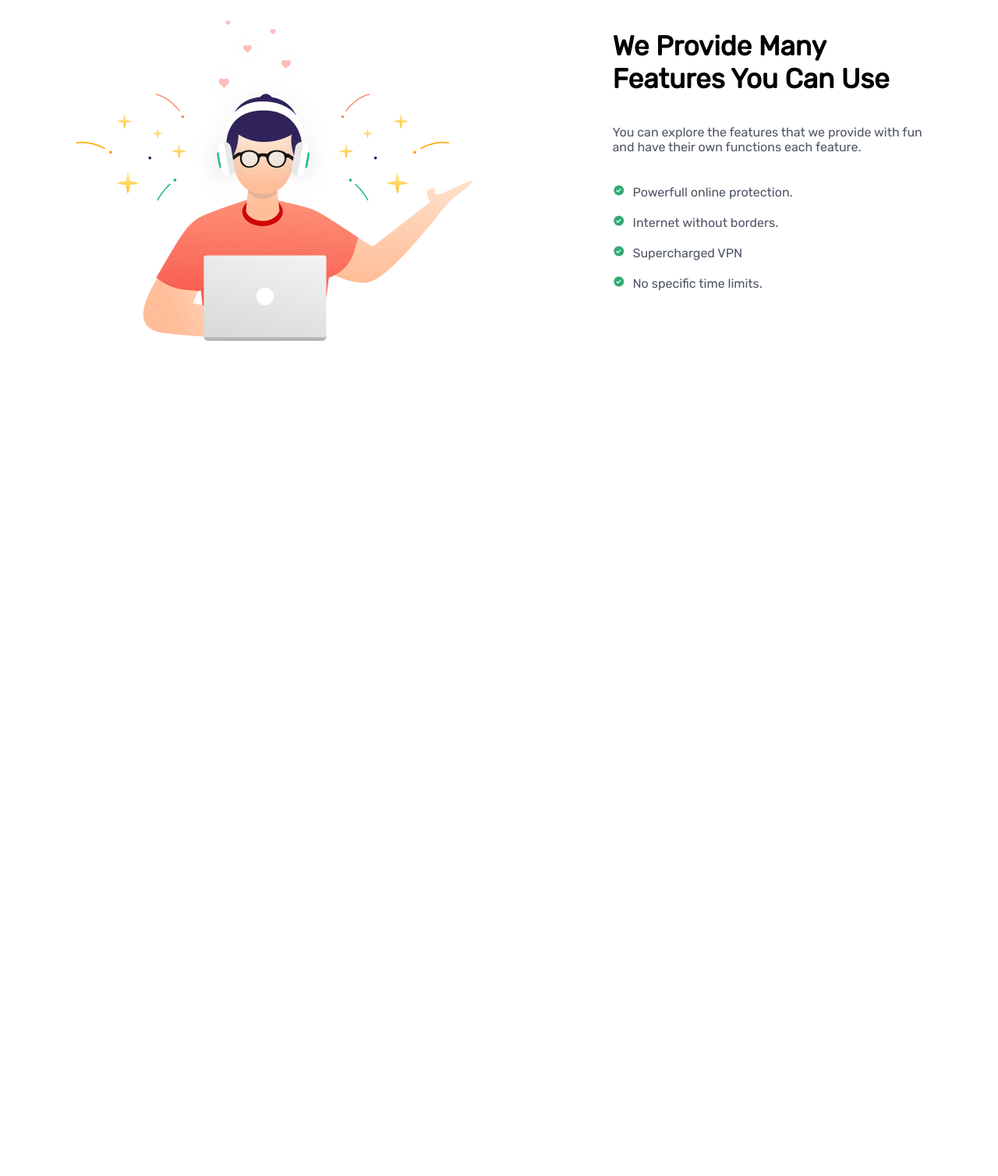
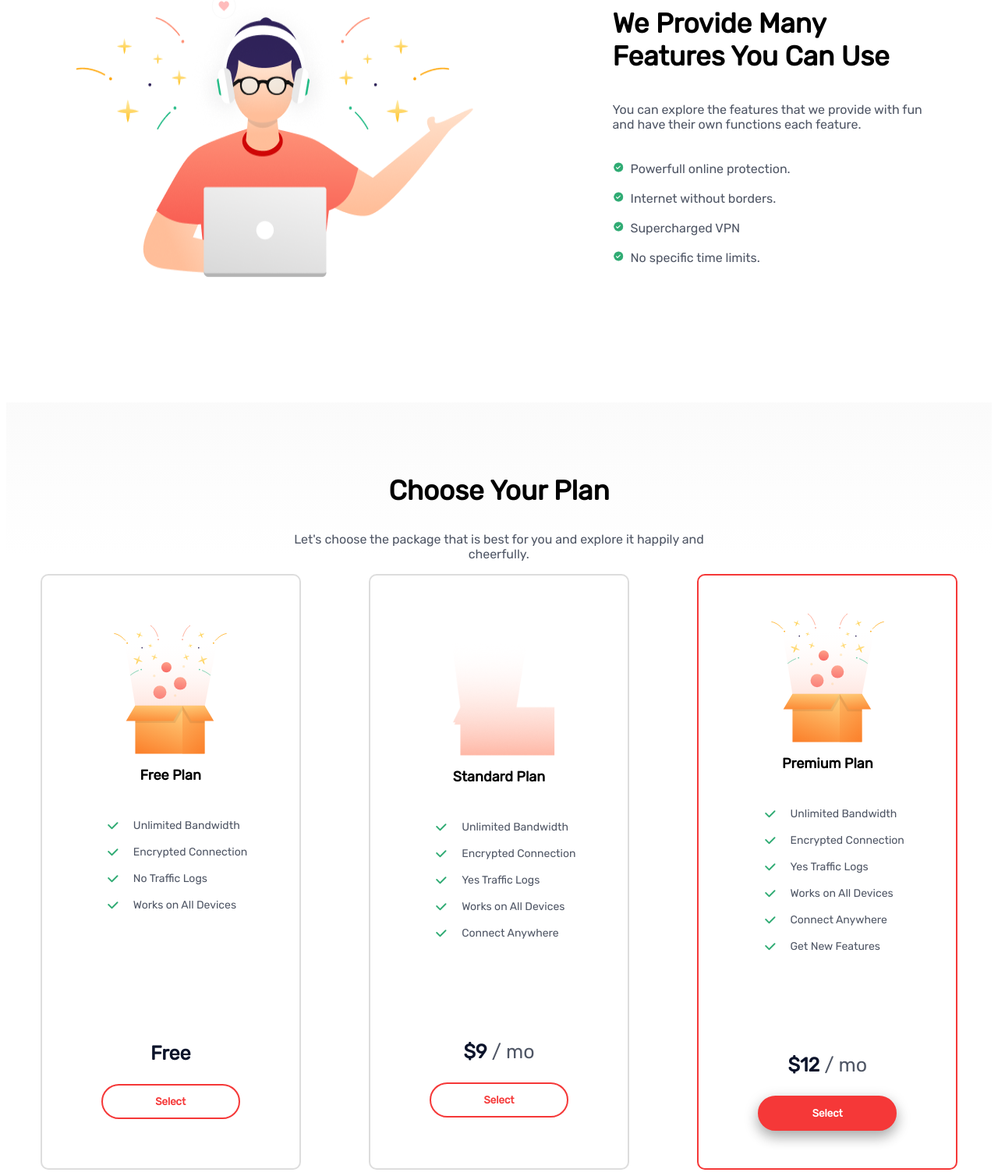
Before and after one commit to Sacar07/LaslesVPN, a plain HTML site: page index.html in a window 1280 px wide. Shown: the part 790-2298 px from the top of the page at 78% size. Before the commit the page ends 1236 px from the top, so only its background shows below. Drawn offline with Linux system fonts and the light colour scheme.

Commit message:
features

```diff
--- a/index.html
+++ b/index.html
@@ -61,18 +61,67 @@
       </div>
       <div class="features">
         <img src="./assets/images/Illustration 2.png" alt="">
+        <div>
         <p><span style="font-size: 35px; color: black;">We Provide Many <br> Features You Can Use</span>
         <br> <br> <br>
         You can explore the features that we provide with fun <br>and have their own functions each feature.
         <br><br><br>
 
-          <img src="./assets/images/icons/Group 1120.png" alt="" class="tick">Powerfull online protection. <br> <br>
-          <img src="./assets/images/icons/Group 1120.png" alt="" class="tick">Internet without borders. <br> <br>
-          <img src="./assets/images/icons/Group 1120.png" alt="" class="tick">Supercharged VPN <br> <br>
-          <img src="./assets/images/icons/Group 1120.png" alt="" class="tick">No specific time limits.
+        <img src="./assets/images/icons/Group 1120.png" alt="" class="tick">Powerfull online protection.<br> <br>
+        <img src="./assets/images/icons/Group 1120.png" alt="" class="tick">Internet without borders.<br> <br>
+        <img src="./assets/images/icons/Group 1120.png" alt="" class="tick">Supercharged VPN <br> <br>
+        <img src="./assets/images/icons/Group 1120.png" alt="" class="tick">No specific time limits.
 
       </p>
+       </div>
+      </div>
 
-      </div>
+        <div class="top">
+          <br><br><br><br>
+          <p> <span style="font-size: 35px;">Choose Your Plan</span></p>
+          <div class="below"><p>Let's choose the package that is best for you and explore it happily and <br> &nbsp; &nbsp;&nbsp;&nbsp;&nbsp;&nbsp;&nbsp;&nbsp;&nbsp;&nbsp;&nbsp;&nbsp;&nbsp;&nbsp;&nbsp;&nbsp;&nbsp;&nbsp;&nbsp;&nbsp;&nbsp;&nbsp;&nbsp;&nbsp;&nbsp;&nbsp;&nbsp;&nbsp;&nbsp;&nbsp;&nbsp;&nbsp;&nbsp;&nbsp;&nbsp;&nbsp;&nbsp;&nbsp;&nbsp;&nbsp;&nbsp;&nbsp;&nbsp;&nbsp;&nbsp;&nbsp;&nbsp;&nbsp;&nbsp;&nbsp;&nbsp;&nbsp;&nbsp;&nbsp;&nbsp;&nbsp;cheerfully.</p></div>
+        </div>
+
+        <div class="container">
+        <div class="box free">
+          <img src="./assets/images/box/Free.svg" alt="" class="icon" >
+          <p><span style="font-size: 18px;">Free Plan</span></p>
+          <ul>
+            <li><img src="./assets/images/box/jam_check.png" alt="">&nbsp;&nbsp;&nbsp;&nbsp;Unlimited Bandwidth</li>
+            <li><img src="./assets/images/box/jam_check.png" alt="">&nbsp;&nbsp;&nbsp;&nbsp;Encrypted Connection</li>
+            <li><img src="./assets/images/box/jam_check.png" alt="">&nbsp;&nbsp;&nbsp;&nbsp;No Traffic Logs</li>
+            <li><img src="./assets/images/box/jam_check.png" alt="">&nbsp;&nbsp;&nbsp;&nbsp;Works on All Devices</li>
+          </ul>
+          <br> <br>
+          <p class="box-bottom">Free</p>
+          <button class="box-btn">Select</button>
+          </div>
+        <div class="box free"><img src="./assets/images/box/Union.png" alt="" class="icon" >
+          <p><span style="font-size: 18px;">Standard Plan</span></p>
+          <ul>
+            <li><img src="./assets/images/box/jam_check.png" alt="">&nbsp;&nbsp;&nbsp;&nbsp;Unlimited Bandwidth</li>
+            <li><img src="./assets/images/box/jam_check.png" alt="">&nbsp;&nbsp;&nbsp;&nbsp;Encrypted Connection</li>
+            <li><img src="./assets/images/box/jam_check.png" alt="">&nbsp;&nbsp;&nbsp;&nbsp;Yes Traffic Logs</li>
+            <li><img src="./assets/images/box/jam_check.png" alt="">&nbsp;&nbsp;&nbsp;&nbsp;Works on All Devices</li>
+            <li><img src="./assets/images/box/jam_check.png" alt="">&nbsp;&nbsp;&nbsp;&nbsp;Connect Anywhere </li>
+          </ul>
+          <p class="box-bottom">$9 <span class="month">/ mo</span></p>
+          <button class="box-btn">Select</button></div>
+        <div class="box free border">
+          <img src="./assets/images/box/Free.svg" alt="" class="icon" >
+          <p><span style="font-size: 18px;">Premium Plan</span></p>
+          <ul>
+            <li><img src="./assets/images/box/jam_check.png" alt="">&nbsp;&nbsp;&nbsp;&nbsp;Unlimited Bandwidth</li>
+            <li><img src="./assets/images/box/jam_check.png" alt="">&nbsp;&nbsp;&nbsp;&nbsp;Encrypted Connection</li>
+            <li><img src="./assets/images/box/jam_check.png" alt="">&nbsp;&nbsp;&nbsp;&nbsp;Yes Traffic Logs</li>
+            <li><img src="./assets/images/box/jam_check.png" alt="">&nbsp;&nbsp;&nbsp;&nbsp;Works on All Devices</li>
+            <li><img src="./assets/images/box/jam_check.png" alt="">&nbsp;&nbsp;&nbsp;&nbsp;Connect Anywhere </li>
+            <li><img src="./assets/images/box/jam_check.png" alt="">&nbsp;&nbsp;&nbsp;&nbsp;Get New Features</li>
+          </ul>
+          <p class="box-bottom">$12 <span class="month">/ mo</span></p>
+          <button class="box-btn premium">Select</button>
+        </div>
+        </div>
+
   </body>
 </html>
--- a/styles.css
+++ b/styles.css
@@ -43,7 +43,7 @@
         font-size: 1rem;
         width: 550px;
         color: #4F5665;
-        padding-bottom: px;
+        /* padding-bottom: px; */
       }
       .btn-2{
        font-size: 13px;
@@ -54,7 +54,9 @@
        border-radius: 10px;
        padding: 15px 50px 15px 50px;
        margin-top: 25px;
-       box-shadow: 0 25px 35px 0 rgba(0,0,0,0.2), 0 20px 35px 0 rgba(0,0,0,0.19);
+      }
+      .btn-2:hover{
+        box-shadow: 0 25px 35px 0 rgba(0,0,0,0.2), 0 20px 35px 0 rgba(0,0,0,0.19);
       }
       .body{
         display: flex;
@@ -104,14 +106,92 @@
         display: flex;
         justify-content: space-around;
         align-content: center;
-        margin-top: 153px;
+        margin-top: 50px;
+          /* box-shadow: 0 25px 35px 0 rgba(0,0,0,0.2), 0 20px 35px 0 rgba(0,0,0,0.19); */
       }
 
-    .features p{
+    .features div p{
       color: #4F5665;
+      margin-top: 90px;
     }
             .tick {
-            max-width: 16px;
+            max-width: 15px;
             height: auto;
-            margin-right: 10px;
+            margin-right: 8px;
         }
+
+        .top p{
+          display: flex;
+          justify-content: center;
+        }
+        .below{
+          display: flex;
+          justify-content: center;
+        }
+
+        .container{
+          display: flex;
+          justify-content: space-around;
+          /* background: linear-gradient(180deg, #F8F8F8 -45.04%, rgba(248, 248, 248, 0.00) 88.56%); */
+        }
+        .box{
+          display: flex;
+          height: 760px;
+          width: 330px;
+          border-radius: 10px;
+          border: 2px solid #DDD;
+          background-color: #FFF;
+          /* gap: 1rem; */
+        }
+        .icon{
+            width: 144.904px;
+            height: 165.374px;
+        }
+        .box.free{
+          display: flex;
+          flex-direction: column;
+          align-items: center;
+          justify-content: center;
+        }
+      .free ul li{
+        list-style: none;
+        color: #4F5665;
+        font-size: 14px;
+        display: flex;
+        align-items: center;
+        margin: 9px;
+        margin-left: -19px;
+      }
+
+      .box-bottom{
+        color: #0B132A;
+        font-size: 25px;
+        font-weight: bolder;
+        margin-top: 100px;
+      }
+      .box-btn{
+        border-radius: 50px;
+        border: 2px solid #F53838;
+        color: #F53838;
+        width: 177.876px;
+        height: 45px;
+        font-weight: bolder;
+
+      }
+      .month{
+        color: #4F5665;
+        font-weight: 100;
+      }
+      .box.free.border{
+        border: 2px solid #F53838;
+        align-items: center;
+      }
+      .box-btn.premium{
+         background-color: #F53838;
+         color: #FFF;
+        box-shadow: 0 8px 16px 0 rgba(0,0,0,0.2), 0 6px 20px 0 rgba(0,0,0,0.19);
+      }
+      .top{
+        margin-top: 160px;
+        background: linear-gradient(180deg, #F8F8F8 -45.04%, rgba(248, 248, 248, 0.00) 88.56%);
+      }
```
Also changed, not shown: assets/images/box/Free.svg (added), assets/images/box/Premium.png (added), assets/images/box/Union.png (added), assets/images/box/jam_check.png (added).
